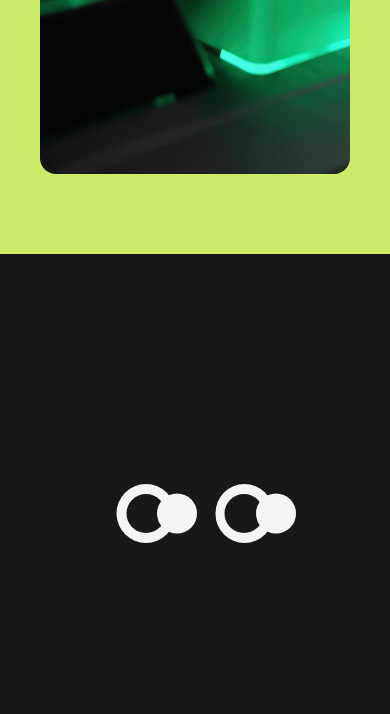
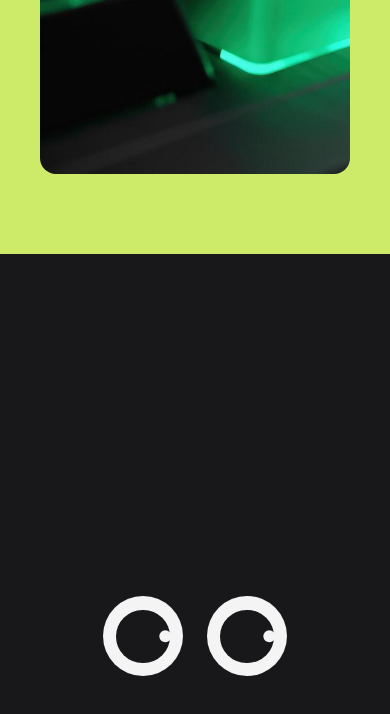
Before and after one commit to honoursbhaduria/DevBrain, a React (Vite) app in the folder devbrain/: page / in a window 390 px wide. Shown: the part 2523-3237 px from the top of the page. Built offline with nearby package versions, Linux system fonts and the light colour scheme.

Commit message:
fit : cards

```diff
--- a/devbrain/src/components/Eyes.jsx
+++ b/devbrain/src/components/Eyes.jsx
@@ -12,9 +12,7 @@ const Eyes = () => {
       let deltaY = mouseY - window.innerHeight / 2;
 
       let angle = Math.atan2(deltaY, deltaX) * (180 / Math.PI);
-
       setRotate(angle);
-
     };
 
     window.addEventListener("mousemove", handleMouseMove);
@@ -24,28 +22,37 @@ const Eyes = () => {
   return (
     <div className="eyes w-full h-screen">
       <div className='relative w-full h-full bg-cover bg-center bg-[url("https://ochi.design/wp-content/uploads/2022/05/Top-Viewbbcbv-1-1440x921.jpg")]'>
-        <div className="absolute flex gap-10 top-1/2 left-1/2 -translate-x-[50%] -translate-y-[50%] h-96">
 
-          {/* left eye */}
-          <div className="w-[15vw] flex items-center justify-center h-[15vw] bg-zinc-100 rounded-full">
+        {/* Eyes wrapper */}
+        <div className="absolute flex gap-6 sm:gap-10 top-1/2 left-1/2 -translate-x-1/2 -translate-y-1/2
+                        h-40 sm:h-56 md:h-72 lg:h-96">
+
+          {/* Left Eye */}
+          <div className="w-20 h-20 sm:w-28 sm:h-28 md:w-40 md:h-40 lg:w-[15vw] lg:h-[15vw]
+                          flex items-center justify-center bg-zinc-100 rounded-full">
             <div className="w-2/3 h-2/3 relative bg-zinc-900 rounded-full">
               <div
                 style={{ transform: `translate(-50%, -50%) rotate(${rotate}deg)` }}
                 className="absolute top-1/2 left-1/2 w-full h-full"
               >
-                <div className="absolute top-1/2 left-[80%] -translate-y-1/2 w-10 h-10 bg-zinc-100 rounded-full"></div>
+                <div className="absolute top-1/2 left-[80%] -translate-y-1/2
+                                w-3 h-3 sm:w-4 sm:h-4 md:w-6 md:h-6 lg:w-10 lg:h-10
+                                bg-zinc-100 rounded-full"></div>
               </div>
             </div>
           </div>
 
-          {/* right eye  */}
-          <div className="w-[15vw] h-[15vw] flex items-center justify-center bg-zinc-100 rounded-full">
+          {/* Right Eye */}
+          <div className="w-20 h-20 sm:w-28 sm:h-28 md:w-40 md:h-40 lg:w-[15vw] lg:h-[15vw]
+                          flex items-center justify-center bg-zinc-100 rounded-full">
             <div className="w-2/3 h-2/3 relative bg-zinc-900 rounded-full">
               <div
                 style={{ transform: `translate(-50%, -50%) rotate(${rotate}deg)` }}
                 className="absolute top-1/2 left-1/2 w-full h-full"
               >
-                <div className="absolute top-1/2 left-[80%] -translate-y-1/2 w-10 h-10 bg-zinc-100 rounded-full"></div>
+                <div className="absolute top-1/2 left-[80%] -translate-y-1/2
+                                w-3 h-3 sm:w-4 sm:h-4 md:w-6 md:h-6 lg:w-10 lg:h-10
+                                bg-zinc-100 rounded-full"></div>
               </div>
             </div>
           </div>
--- a/devbrain/src/components/Featured.jsx
+++ b/devbrain/src/components/Featured.jsx
@@ -0,0 +1,9 @@
+import React from 'react'
+
+const Featured = () => {
+  return (
+    <div>Featured</div>
+  )
+}
+
+export default Featured
```
